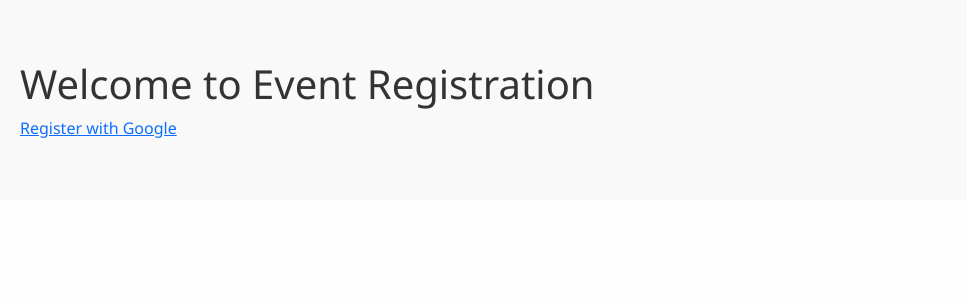
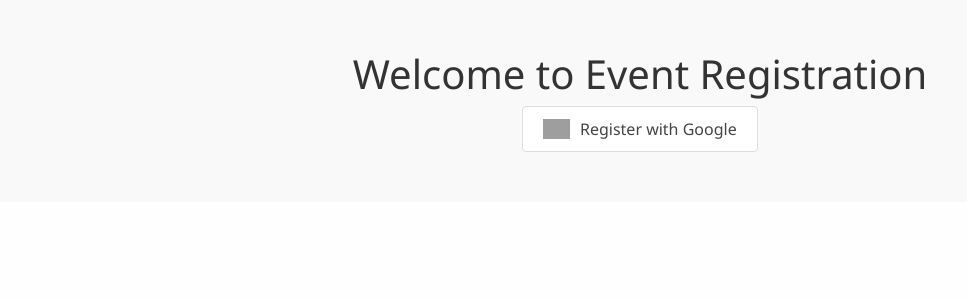
Before and after one commit to jobin8921/Derma-Event, a Django app: page /register/ in a window 1280 px wide. Shown: the part 81-381 px from the top of the page, without its empty margins (0-967 px from the left). Run offline with Django 5.2, Linux system fonts and the light colour scheme; grey boxes are pictures that could not be loaded.

Commit message:
Updated the ui

```diff
--- a/static/css/style.css
+++ b/static/css/style.css
@@ -441,3 +441,32 @@ body {
         color: #888;
     }
 }
+
+.register-form-section {
+    text-align: center;
+    padding: 50px 20px;
+    font-family: 'Segoe UI', Tahoma, Geneva, Verdana, sans-serif;
+}
+
+.google-register-button {
+    display: inline-flex;
+    align-items: center;
+    background-color: #fff;
+    border: 1px solid #ddd;
+    padding: 10px 20px;
+    text-decoration: none;
+    color: #444;
+    font-size: 16px;
+    font-weight: 500;
+    border-radius: 4px;
+    transition: box-shadow 0.3s ease;
+}
+
+.google-register-button img {
+    height: 20px;
+    margin-right: 10px;
+}
+
+.google-register-button:hover {
+    box-shadow: 0 2px 8px rgba(0, 0, 0, 0.15);
+}
--- a/templates/register.html
+++ b/templates/register.html
@@ -44,8 +44,11 @@
 
 <!-- REGISTRATION FORM -->
 <section class="register-form-section">
-        <h1>Welcome to Event Registration</h1>
-        <a href="{% url 'social:begin' 'google-oauth2' %}?next=/registration_success/">Register with Google</a>
+  <h1>Welcome to Event Registration</h1>
+  <a class="google-register-button" href="{% url 'social:begin' 'google-oauth2' %}?next=/registration_success/">
+      <img src="https://developers.google.com/identity/images/g-logo.png" alt="Google logo" />
+      Register with Google
+  </a>
 </section>
 
 </body>
```
Also changed, not shown: templates/adminpanel.html (+5 -6 lines), templates/home.html (+31 -0 lines).
